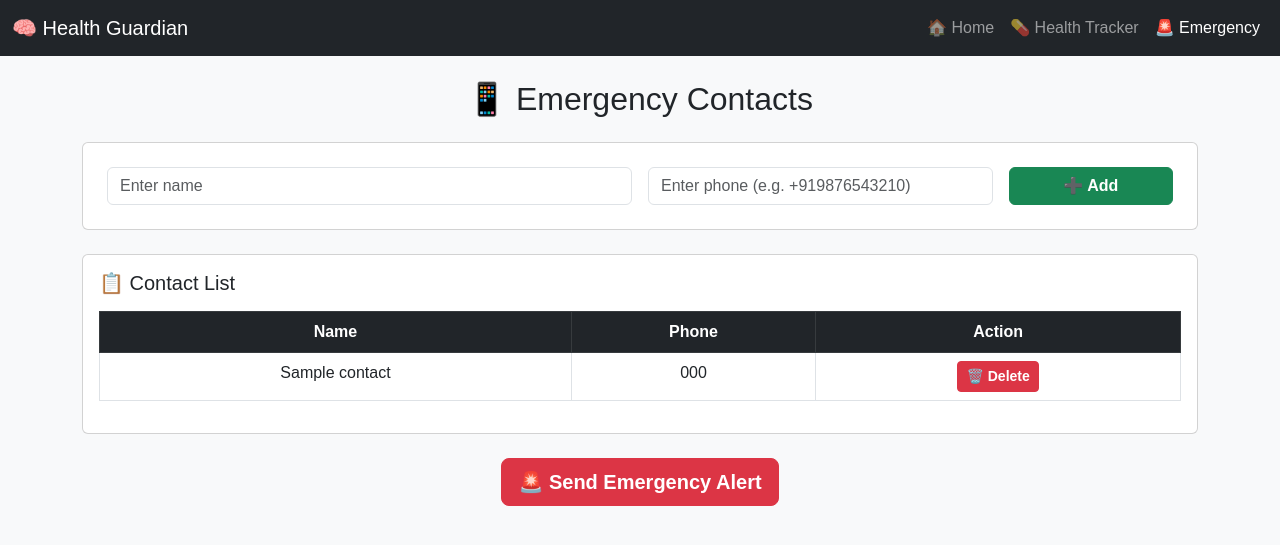
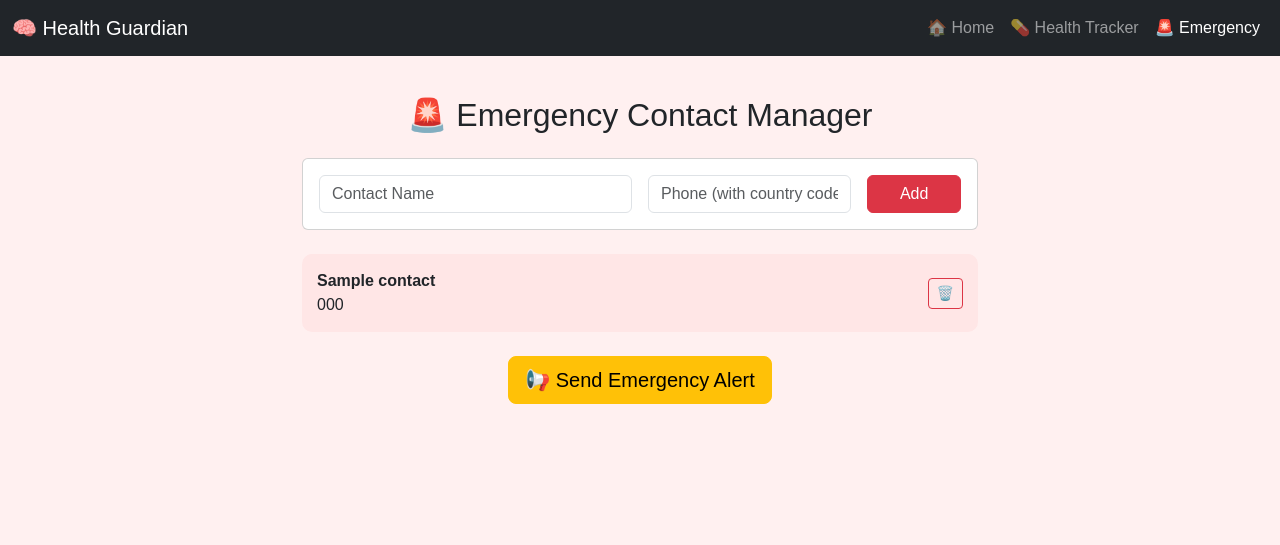
Before and after one commit to VarshaP-0405/JS-Project, a Flask app: page /emergency in a window 1280 px wide. Shown: the top 545 px of the page. Run offline with Flask 3, Linux system fonts and the light colour scheme; tables that the repository leaves empty hold one stand-in row (values such as "Sample post"); some libraries are stand-ins or nearby versions.

Commit message:
Update emergency.html

```diff
--- a/templates/emergency.html
+++ b/templates/emergency.html
@@ -2,19 +2,24 @@
 <html lang="en">
 <head>
   <meta charset="UTF-8">
-  <title>🚨 Emergency Page</title>
+  <title>Emergency Contacts</title>
   <meta name="viewport" content="width=device-width, initial-scale=1">
   <link href="https://cdn.jsdelivr.net/npm/bootstrap@5.3.0/dist/css/bootstrap.min.css" rel="stylesheet">
   <style>
-    body { background-color: #f8f9fa; font-family: Arial, sans-serif; }
-    .btn-danger, .btn-success { font-weight: bold; }
+    body { background-color: #fff0f0; font-family: Arial, sans-serif; }
+    .container { max-width: 700px; margin-top: 40px; }
+    .contact-card { background: #ffe6e6; padding: 15px; margin-bottom: 10px; border-radius: 10px; }
   </style>
 </head>
 <body>
+
 <nav class="navbar navbar-expand-lg navbar-dark bg-dark">
   <div class="container-fluid">
     <a class="navbar-brand" href="/">🧠 Health Guardian</a>
-      <div class="collapse navbar-collapse">
+    <button class="navbar-toggler" type="button" data-bs-toggle="collapse" data-bs-target="#navbarNav">
+      <span class="navbar-toggler-icon"></span>
+    </button>
+    <div class="collapse navbar-collapse" id="navbarNav">
       <ul class="navbar-nav ms-auto">
         <li class="nav-item"><a class="nav-link" href="/">🏠 Home</a></li>
         <li class="nav-item"><a class="nav-link" href="/health">💊 Health Tracker</a></li>
@@ -24,41 +29,30 @@
   </div>
 </nav>
 
-  <div class="container py-4">
-    <h2 class="text-center mb-4">📱 Emergency Contacts</h2>
+<div class="container">
+  <h2 class="text-center mb-4">🚨 Emergency Contact Manager</h2>
 
-    <div class="card p-4 mb-4">
+  <!-- Add Contact -->
+  <div class="card p-3 mb-4">
     <div class="row g-3">
       <div class="col-md-6">
-          <input type="text" id="contactName" class="form-control" placeholder="Enter name">
+        <input type="text" id="contactName" class="form-control" placeholder="Contact Name">
       </div>
       <div class="col-md-4">
-          <input type="tel" id="contactPhone" class="form-control" placeholder="Enter phone (e.g. +919876543210)">
+        <input type="tel" id="contactPhone" class="form-control" placeholder="Phone (with country code)">
       </div>
       <div class="col-md-2">
-          <button class="btn btn-success w-100" onclick="addContact()">➕ Add</button>
+        <button class="btn btn-danger w-100" onclick="addContact()">Add</button>
       </div>
     </div>
   </div>
 
-    <div class="card p-3 mb-4">
-      <h5 class="mb-3">📋 Contact List</h5>
-      <div class="table-responsive">
-        <table class="table table-bordered text-center">
-          <thead class="table-dark">
-            <tr>
-              <th>Name</th>
-              <th>Phone</th>
-              <th>Action</th>
-            </tr>
-          </thead>
-          <tbody id="contactsTableBody"></tbody>
-        </table>
-      </div>
-    </div>
+  <!-- Contact List -->
+  <div id="contactsList"></div>
 
-    <div class="text-center">
-      <button class="btn btn-danger btn-lg" onclick="sendEmergency()">🚨 Send Emergency Alert</button>
+  <!-- Emergency Alert -->
+  <div class="text-center mt-4">
+    <button class="btn btn-lg btn-warning" onclick="sendEmergency()">📢 Send Emergency Alert</button>
   </div>
 </div>
 
@@ -67,17 +61,16 @@
     fetch("/get_contacts")
       .then(res => res.json())
       .then(data => {
-          const table = document.getElementById("contactsTableBody");
-          table.innerHTML = "";
+        const container = document.getElementById("contactsList");
+        container.innerHTML = "";
         data.forEach(contact => {
-            const row = document.createElement("tr");
-            row.innerHTML = `
-              <td>${contact.name}</td>
-              <td>${contact.phone}</td>
-              <td>
-                <button class="btn btn-danger btn-sm" onclick="deleteContact(${contact.id})">🗑️ Delete</button>
-              </td>`;
-            table.appendChild(row);
+          const div = document.createElement("div");
+          div.className = "contact-card d-flex justify-content-between align-items-center";
+          div.innerHTML = `
+            <div><strong>${contact.name}</strong><br>${contact.phone}</div>
+            <button class="btn btn-sm btn-outline-danger" onclick="deleteContact(${contact.id})">🗑️</button>
+          `;
+          container.appendChild(div);
         });
       });
   }
@@ -85,7 +78,7 @@
   function addContact() {
     const name = document.getElementById("contactName").value.trim();
     const phone = document.getElementById("contactPhone").value.trim();
-      if (!name || !phone) return alert("Please fill in both fields.");
+    if (!name || !phone) return alert("Please enter both name and phone number.");
 
     fetch("/add_contact", {
       method: "POST",
@@ -99,40 +92,39 @@
   }
 
   function deleteContact(id) {
-      if (!confirm("Are you sure you want to delete this contact?")) return;
     fetch(`/delete_contact/${id}`, { method: "DELETE" })
       .then(() => loadContacts());
   }
 
   function sendEmergency() {
-      if ("geolocation" in navigator) {
-        navigator.geolocation.getCurrentPosition(async pos => {
-          const lat = pos.coords.latitude.toFixed(6);
-          const lon = pos.coords.longitude.toFixed(6);
-          const locationLink = `https://www.google.com/maps?q=${lat},${lon}`;
-          const message = `Please save me. A sudden emergency. My location is shared. Please come quick!\n\n📍 Location: ${locationLink}`;
-
-          const response = await fetch("/get_contacts");
-          const contacts = await response.json();
-
-          if (contacts.length === 0) {
-            alert("No emergency contacts found.");
+    if (!navigator.geolocation) {
+      alert("Geolocation is not supported by your device.");
       return;
     }
 
-          contacts.forEach(contact => {
-            const whatsappURL = `https://wa.me/${contact.phone.replace("+", "")}?text=${encodeURIComponent(message)}`;
-            window.open(whatsappURL, "_blank");
+    navigator.geolocation.getCurrentPosition(pos => {
+      const lat = pos.coords.latitude;
+      const lon = pos.coords.longitude;
+      const message = encodeURIComponent(
+        `Please save me. A sudden emergency. My location is shared. Please come quick!\n\nLocation: https://www.google.com/maps?q=${lat},${lon}`
+      );
+
+      fetch("/get_contacts")
+        .then(res => res.json())
+        .then(data => {
+          if (data.length === 0) return alert("No emergency contacts found.");
+          data.forEach(c => {
+            window.open(`https://wa.me/${c.phone}?text=${message}`, "_blank");
           });
-        }, err => {
-          alert("Failed to get location. Please allow location access.");
         });
-      } else {
-        alert("Geolocation is not supported by your browser.");
-      }
+    }, () => {
+      alert("Unable to access location.");
+    });
   }
 
   window.onload = loadContacts;
 </script>
+
+<script src="https://cdn.jsdelivr.net/npm/bootstrap@5.3.0/dist/js/bootstrap.bundle.min.js"></script>
 </body>
 </html>
```
Lines whose indentation alone changed are shown as unchanged.
